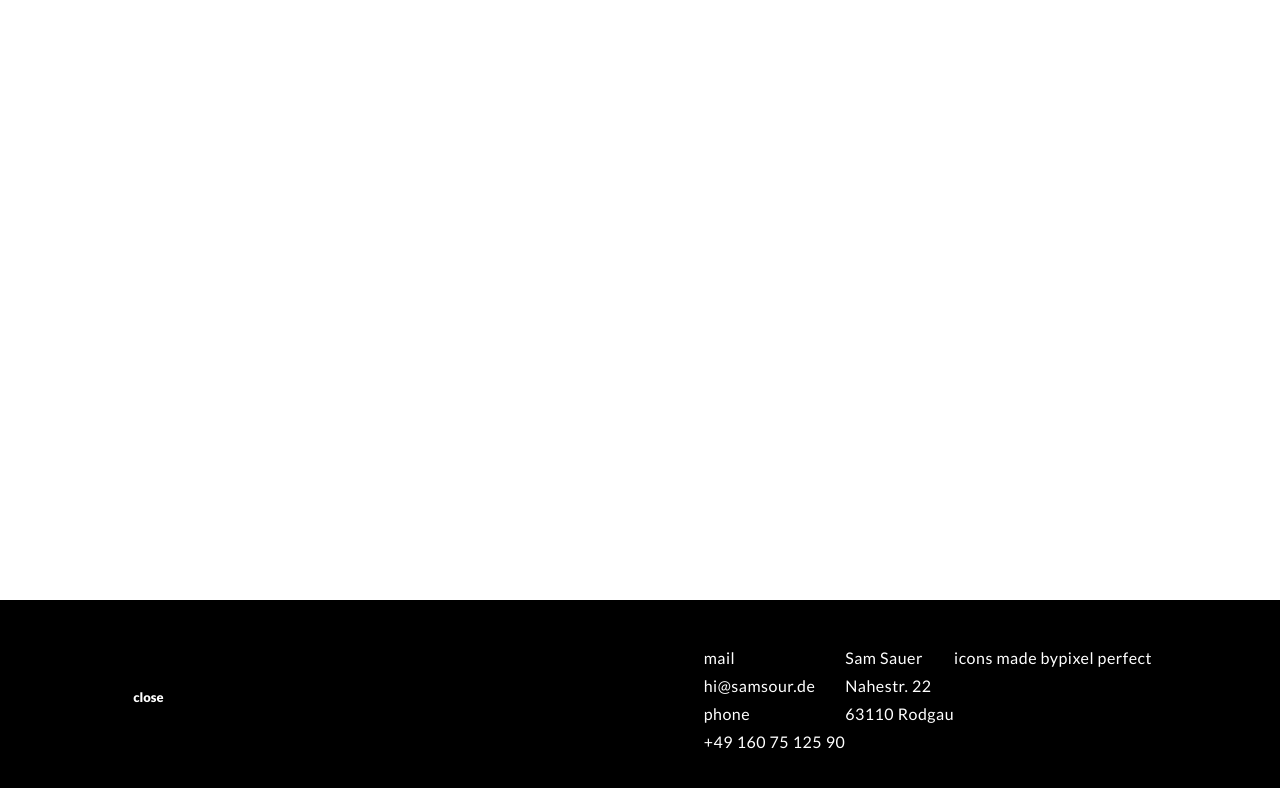
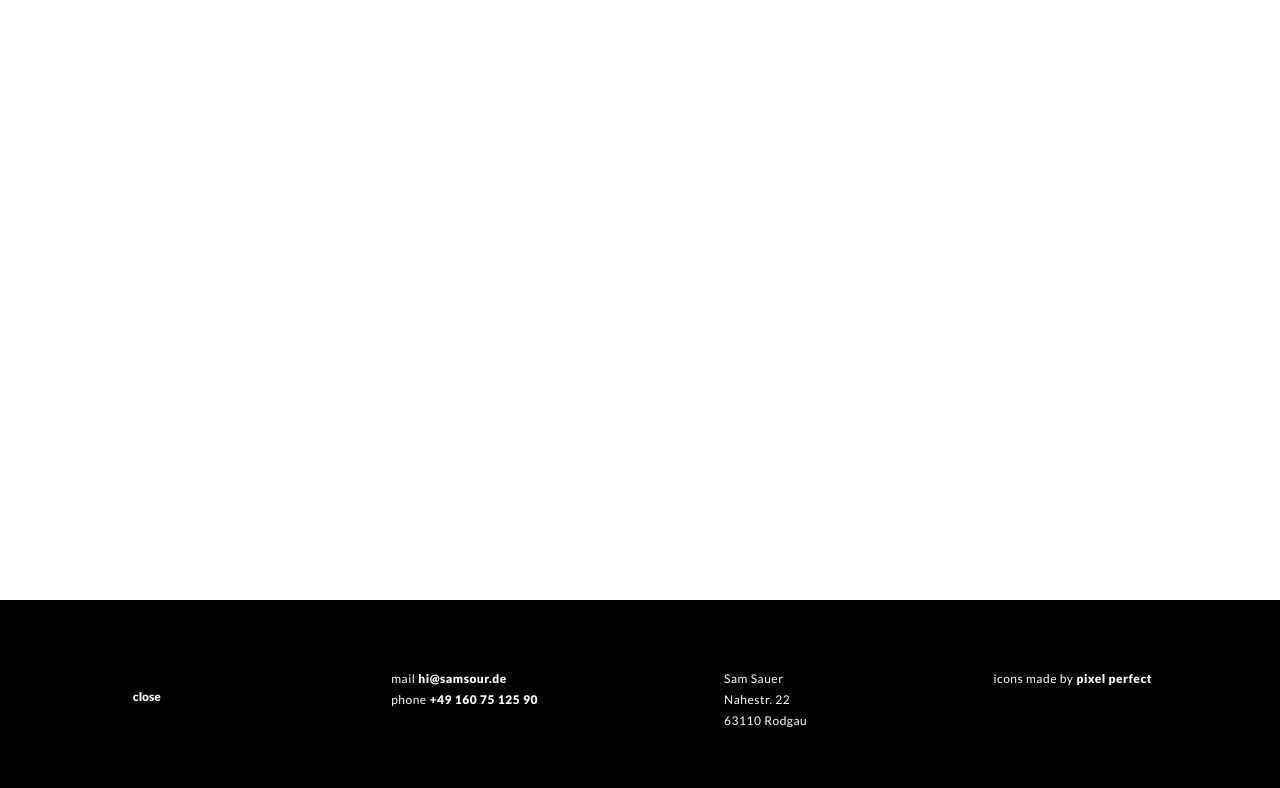
Before and after one commit to samsour/samsour-2020, a Svelte app: page / in a window 1280 px wide. Both pictures are taken after a click on the button "imprint". Shown: the part 1840-2628 px from the top of the page. Built offline with nearby package versions, Linux system fonts and the light colour scheme.

Commit message:
Add footer

```diff
--- a/src/components/Footer.svelte
+++ b/src/components/Footer.svelte
@@ -1,5 +1,15 @@
 <script>
+import { fly } from "svelte/transition";
+
 let isActive = false;
+
+const animation = {
+    duration: 1000,
+    initialDelay: 300,
+    delay: 300,
+    distance: 200
+}
+
 </script>
 
 <footer class:is-active="{isActive}">
@@ -7,20 +17,31 @@ let isActive = false;
         <button on:click="{() => isActive = !isActive}" class="open-button">
             {isActive ? 'close' : 'imprint'}
         </button>
-        <div class="overlay">
+        <div class="toggle">
             {#if isActive}
-                <ul>
+                <ul
+                    in:fly="{{x: animation.distance, duration: animation.duration, delay: animation.initialDelay + animation.delay}}"
+                    out:fly="{{x: animation.distance, duration: animation.duration, delay: animation.delay * 2 }}"
+                >
                     <li>mail <a href="mailto:hi@samsour.de">hi@samsour.de</a></li>
                     <li>phone <a href="tel:+491607512590">+49 160 75 125 90</a></li>
                 </ul>
 
-                <ul>
+                <ul
+                    in:fly="{{x: animation.distance, duration: animation.duration, delay: animation.initialDelay + 2 * animation.delay}}"
+                    out:fly="{{x: animation.distance, duration: animation.duration, delay: animation.delay }}"
+                >
                     <li>Sam Sauer</li>
                     <li>Nahestr. 22</li>
                     <li>63110 Rodgau</li>
                 </ul>
 
-                <span>icons made by </span><a href="https://www.flaticon.com/authors/pixel-perfect" title="Pixel perfect">pixel perfect</a>
+                <ul
+                    in:fly="{{x: animation.distance, duration: animation.duration, delay: animation.initialDelay + 3 * animation.delay}}"
+                    out:fly="{{x: animation.distance, duration: animation.duration }}"
+                >
+                    <li>icons made by <a href="https://www.flaticon.com/authors/pixel-perfect" title="Pixel perfect">pixel perfect</a></li>
+                </ul>
             {/if}
         </div>
     </div>
@@ -35,10 +56,13 @@ let isActive = false;
         background: linear-gradient(to bottom, #fff 50%, #000 50%) no-repeat;
         background-size: 100% 200%;
         background-position: 0 0;
-        transition: background-position 250ms ease-out;
+        transition: background-position 500ms ease-out 1s;
+        overflow: hidden;
+
 
         &.is-active {
             background-position: 0 100%;
+            transition: background-position 500ms ease-out;
         }
     }
 
@@ -46,13 +70,17 @@ let isActive = false;
         background: transparent;
         border: 0;
         cursor: pointer;
-        font-size: 13px;
+        font-size: 12px;
         font-family: 'Lato', -apple-system, BlinkMacSystemFont, "Segoe UI", Roboto, Oxygen-Sans, Ubuntu, Cantarell, "Helvetica Neue", sans-serif;
         font-weight: 900;
         color: #000;
         user-select: none;
+        flex: 1;
+        text-align: left;
+        transition: color 0ms ease-out 1.2s;
 
         footer.is-active & {
+            transition: color 0ms ease-out 0.2s;
             color: #fff;
         }
     }
@@ -62,11 +90,16 @@ let isActive = false;
         margin: 0 auto;
         display: flex;
         justify-content: space-between;
+        // font-weight: 900;
+        font-size: 12px;
+        line-height: 1.75;
     }
 
-    .overlay {
+    .toggle {
+        flex: 3;
         display: flex;
         color: #fff;
+        justify-content: space-between;
     }
 
     ul {
@@ -75,8 +108,15 @@ let isActive = false;
         list-style: none;
     }
 
+    li {
+        display: flex;
+        align-items: baseline;
+    }
+
     a {
         color: #fff;
-        display: block;
+        display: inline-block;
+        margin-left: 3px;
+        font-weight: 900;
     }
 </style>
```
